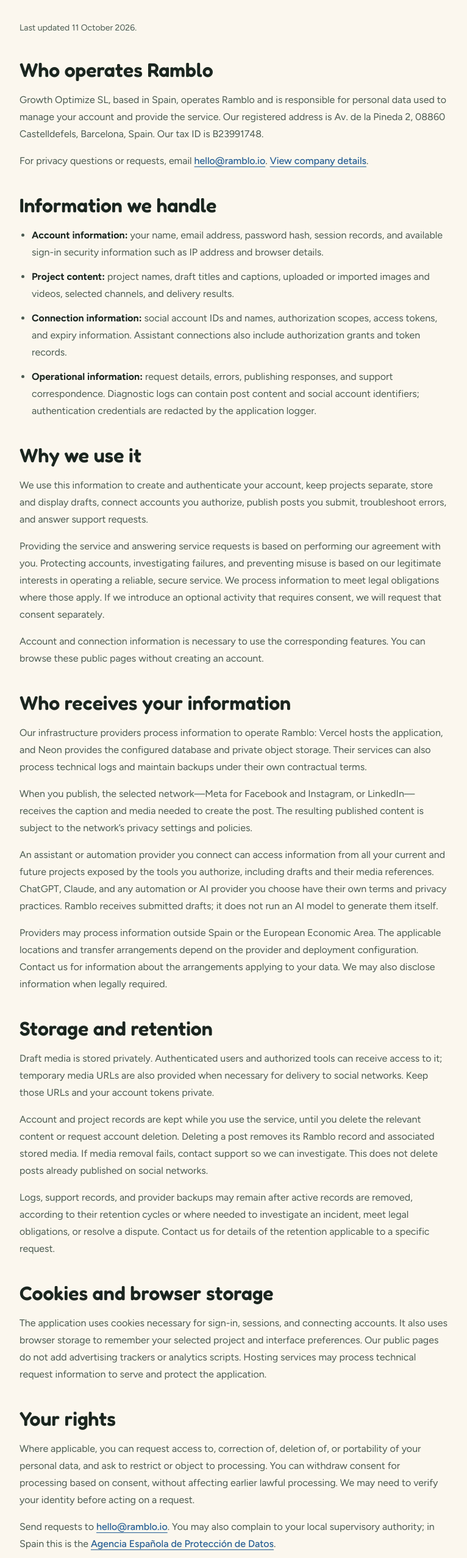
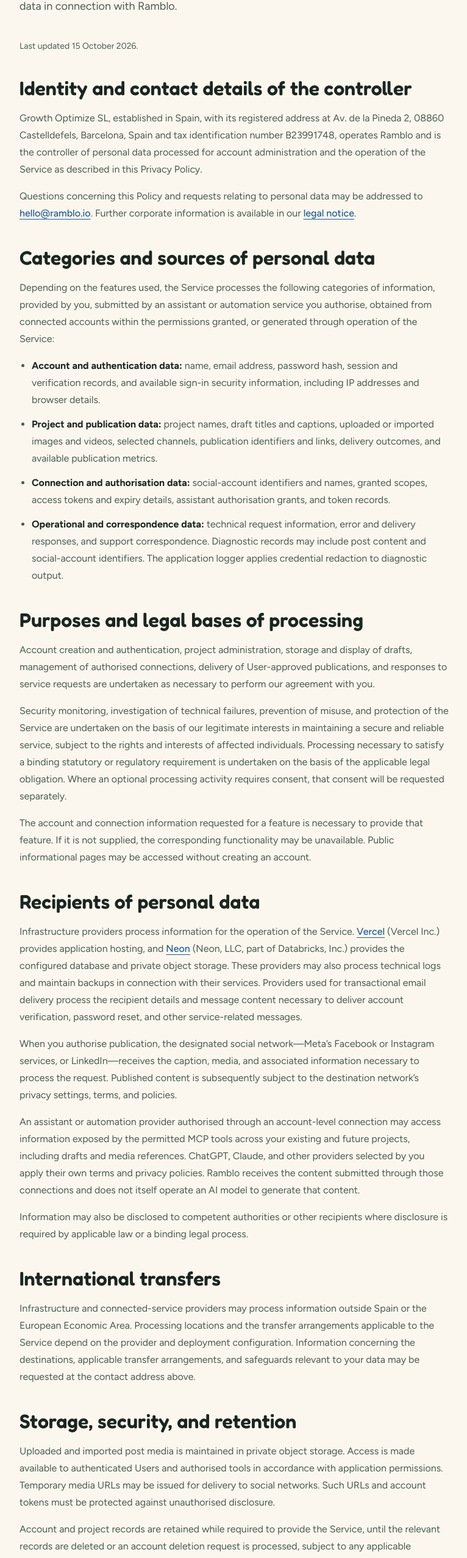
Before and after one commit to IvanStoilov/post-dispatch, a Next.js app: page /privacy in a window 1280 px wide. Shown: the part 234-2789 px from the top of the page at 61% size, without its empty margins (256-1022 px from the left). Built offline with nearby package versions, Linux system fonts and the light colour scheme.

Commit message:
Privacy & terms legal language changes

```diff
--- a/src/app/(public)/privacy/page.tsx
+++ b/src/app/(public)/privacy/page.tsx
@@ -21,186 +21,259 @@
     >
       <PageIntro
         title="Privacy policy"
-        description="How your information is used when you create, review, and publish with Ramblo."
+        description="Information concerning the collection, use, disclosure, and retention of personal data in connection with Ramblo."
       />
-      <PolicyDate />
-      <DocumentSection id="controller" title="Who operates Ramblo">
+      <PolicyDate date="2026-10-15" />
+      <DocumentSection
+        id="controller"
+        title="Identity and contact details of the controller"
+      >
         <p>
-          {site.operator}, based in {site.country}, operates Ramblo and is
-          responsible for personal data used to manage your account and provide
-          the service. Our registered address is {site.address}. Our tax ID is{" "}
-          {site.taxId}.
+          {site.operator}, established in {site.country}, with its registered
+          address at {site.address} and tax identification number {site.taxId},
+          operates Ramblo and is the controller of personal data processed for
+          account administration and the operation of the Service as described
+          in this Privacy Policy.
         </p>
         <p>
-          For privacy questions or requests, email{" "}
+          Questions concerning this Policy and requests relating to personal
+          data may be addressed to{" "}
           <a className="document-link" href={`mailto:${site.email}`}>
             {site.email}
           </a>
-          .{" "}
+          . Further corporate information is available in our{" "}
           <Link className="document-link" href="/legal">
-            View company details
+            legal notice
           </Link>
           .
         </p>
       </DocumentSection>
-      <DocumentSection id="information" title="Information we handle">
+      <DocumentSection
+        id="information"
+        title="Categories and sources of personal data"
+      >
+        <p>
+          Depending on the features used, the Service processes the following
+          categories of information, provided by you, submitted by an assistant
+          or automation service you authorise, obtained from connected accounts
+          within the permissions granted, or generated through operation of the
+          Service:
+        </p>
         <ul className="flex list-disc flex-col gap-3 pl-5">
           <li>
-            <strong className="text-foreground">Account information:</strong>{" "}
-            your name, email address, password hash, session records, and
-            available sign-in security information such as IP address and
-            browser details.
-          </li>
-          <li>
-            <strong className="text-foreground">Project content:</strong>{" "}
-            project names, draft titles and captions, uploaded or imported
-            images and videos, selected channels, and delivery results.
-          </li>
-          <li>
-            <strong className="text-foreground">Connection information:</strong>{" "}
-            social account IDs and names, authorization scopes, access tokens,
-            and expiry information. Assistant connections also include
-            authorization grants and token records.
+            <strong className="text-foreground">
+              Account and authentication data:
+            </strong>{" "}
+            name, email address, password hash, session and verification
+            records, and available sign-in security information, including IP
+            addresses and browser details.
           </li>
           <li>
             <strong className="text-foreground">
-              Operational information:
+              Project and publication data:
             </strong>{" "}
-            request details, errors, publishing responses, and support
-            correspondence. Diagnostic logs can contain post content and social
-            account identifiers; authentication credentials are redacted by the
-            application logger.
+            project names, draft titles and captions, uploaded or imported
+            images and videos, selected channels, publication identifiers and
+            links, delivery outcomes, and available publication metrics.
+          </li>
+          <li>
+            <strong className="text-foreground">
+              Connection and authorisation data:
+            </strong>{" "}
+            social-account identifiers and names, granted scopes, access tokens
+            and expiry details, assistant authorisation grants, and token
+            records.
+          </li>
+          <li>
+            <strong className="text-foreground">
+              Operational and correspondence data:
+            </strong>{" "}
+            technical request information, error and delivery responses, and
+            support correspondence. Diagnostic records may include post content
+            and social-account identifiers. The application logger applies
+            credential redaction to diagnostic output.
           </li>
         </ul>
       </DocumentSection>
-      <DocumentSection id="purposes" title="Why we use it">
+      <DocumentSection
+        id="purposes"
+        title="Purposes and legal bases of processing"
+      >
         <p>
-          We use this information to create and authenticate your account, keep
-          projects separate, store and display drafts, connect accounts you
-          authorize, publish posts you submit, troubleshoot errors, and answer
-          support requests.
+          Account creation and authentication, project administration, storage
+          and display of drafts, management of authorised connections, delivery
+          of User-approved publications, and responses to service requests are
+          undertaken as necessary to perform our agreement with you.
         </p>
         <p>
-          Providing the service and answering service requests is based on
-          performing our agreement with you. Protecting accounts, investigating
-          failures, and preventing misuse is based on our legitimate interests
-          in operating a reliable, secure service. We process information to
-          meet legal obligations where those apply. If we introduce an optional
-          activity that requires consent, we will request that consent
-          separately.
+          Security monitoring, investigation of technical failures, prevention
+          of misuse, and protection of the Service are undertaken on the basis
+          of our legitimate interests in maintaining a secure and reliable
+          service, subject to the rights and interests of affected individuals.
+          Processing necessary to satisfy a binding statutory or regulatory
+          requirement is undertaken on the basis of the applicable legal
+          obligation. Where an optional processing activity requires consent,
+          that consent will be requested separately.
         </p>
         <p>
-          Account and connection information is necessary to use the
-          corresponding features. You can browse these public pages without
-          creating an account.
+          The account and connection information requested for a feature is
+          necessary to provide that feature. If it is not supplied, the
+          corresponding functionality may be unavailable. Public informational
+          pages may be accessed without creating an account.
         </p>
       </DocumentSection>
-      <DocumentSection id="sharing" title="Who receives your information">
+      <DocumentSection id="sharing" title="Recipients of personal data">
         <p>
-          Our infrastructure providers process information to operate Ramblo:
-          Vercel hosts the application, and Neon provides the configured
-          database and private object storage. Their services can also process
-          technical logs and maintain backups under their own contractual terms.
+          Infrastructure providers process information for the operation of the
+          Service.{" "}
+          <a className="document-link" href="https://vercel.com/">
+            Vercel
+          </a>{" "}
+          (Vercel Inc.) provides application hosting, and{" "}
+          <a className="document-link" href="https://neon.com/">
+            Neon
+          </a>{" "}
+          (Neon, LLC, part of Databricks, Inc.) provides the configured database
+          and private object storage. These providers may also process technical
+          logs and maintain backups in connection with their services. Providers
+          used for transactional email delivery process the recipient details
+          and message content necessary to deliver account verification,
+          password reset, and other service-related messages.
         </p>
         <p>
-          When you publish, the selected network—Meta for Facebook and
-          Instagram, or LinkedIn—receives the caption and media needed to create
-          the post. The resulting published content is subject to the network’s
-          privacy settings and policies.
+          When you authorise publication, the designated social network—Meta’s
+          Facebook or Instagram services, or LinkedIn—receives the caption,
+          media, and associated information necessary to process the request.
+          Published content is subsequently subject to the destination network’s
+          privacy settings, terms, and policies.
         </p>
         <p>
-          An assistant or automation provider you connect can access information
-          from all your current and future projects exposed by the tools you
-          authorize, including drafts and their media references. ChatGPT,
-          Claude, and any automation or AI provider you choose have their own
-          terms and privacy practices. Ramblo receives submitted drafts; it does
-          not run an AI model to generate them itself.
+          An assistant or automation provider authorised through an
+          account-level connection may access information exposed by the
+          permitted MCP tools across your existing and future projects,
+          including drafts and media references. ChatGPT, Claude, and other
+          providers selected by you apply their own terms and privacy policies.
+          Ramblo receives the content submitted through those connections and
+          does not itself operate an AI model to generate that content.
         </p>
         <p>
-          Providers may process information outside Spain or the European
-          Economic Area. The applicable locations and transfer arrangements
-          depend on the provider and deployment configuration. Contact us for
-          information about the arrangements applying to your data. We may also
-          disclose information when legally required.
+          Information may also be disclosed to competent authorities or other
+          recipients where disclosure is required by applicable law or a binding
+          legal process.
         </p>
       </DocumentSection>
-      <DocumentSection id="storage" title="Storage and retention">
+      <DocumentSection id="transfers" title="International transfers">
         <p>
-          Draft media is stored privately. Authenticated users and authorized
-          tools can receive access to it; temporary media URLs are also provided
-          when necessary for delivery to social networks. Keep those URLs and
-          your account tokens private.
+          Infrastructure and connected-service providers may process information
+          outside Spain or the European Economic Area. Processing locations and
+          the transfer arrangements applicable to the Service depend on the
+          provider and deployment configuration. Information concerning the
+          destinations, applicable transfer arrangements, and safeguards
+          relevant to your data may be requested at the contact address above.
+        </p>
+      </DocumentSection>
+      <DocumentSection id="storage" title="Storage, security, and retention">
+        <p>
+          Uploaded and imported post media is maintained in private object
+          storage. Access is made available to authenticated Users and
+          authorised tools in accordance with application permissions. Temporary
+          media URLs may be issued for delivery to social networks. Such URLs
+          and account tokens must be protected against unauthorised disclosure.
         </p>
         <p>
-          Account and project records are kept while you use the service, until
-          you delete the relevant content or request account deletion. Deleting
-          a post removes its Ramblo record and associated stored media. If media
-          removal fails, contact support so we can investigate. This does not
-          delete posts already published on social networks.
+          Account and project records are retained while required to provide the
+          Service, until the relevant records are deleted or an account deletion
+          request is processed, subject to any applicable retention obligations.
+          Deleting a post removes its local draft record and initiates removal
+          of its associated stored media. References to previously published
+          copies may be retained separately within the project; deleting a draft
+          does not automatically remove those references or the content
+          published on a social network.
         </p>
         <p>
-          Logs, support records, and provider backups may remain after active
-          records are removed, according to their retention cycles or where
-          needed to investigate an incident, meet legal obligations, or resolve
-          a dispute. Contact us for details of the retention applicable to a
-          specific request.
+          Technical logs, support correspondence, and provider backups may
+          remain after deletion of active records for periods determined by
+          their operational purpose, applicable backup cycles, the need to
+          investigate incidents or resolve disputes, and legal retention
+          requirements. Information concerning retention applicable to a
+          particular record or deletion request may be obtained through the
+          contact address above.
         </p>
       </DocumentSection>
-      <DocumentSection id="cookies" title="Cookies and browser storage">
+      <DocumentSection id="cookies" title="Cookies and local storage">
         <p>
-          The application uses cookies necessary for sign-in, sessions, and
-          connecting accounts. It also uses browser storage to remember your
-          selected project and interface preferences. Our public pages do not
-          add advertising trackers or analytics scripts. Hosting services may
-          process technical request information to serve and protect the
-          application.
+          The application uses cookies necessary to authenticate Users, maintain
+          sessions, and establish account connections. Browser storage is also
+          used to retain the selected project and interface preferences. The
+          public pages do not add advertising trackers or analytics scripts.
+          Hosting providers may process technical request information for
+          delivery, security, and operation of the website.
         </p>
       </DocumentSection>
-      <DocumentSection id="rights" title="Your rights">
+      <DocumentSection id="rights" title="Rights of data subjects">
         <p>
-          Where applicable, you can request access to, correction of, deletion
-          of, or portability of your personal data, and ask to restrict or
-          object to processing. You can withdraw consent for processing based on
-          consent, without affecting earlier lawful processing. We may need to
-          verify your identity before acting on a request.
+          Subject to the conditions and limitations of applicable data
+          protection law, you may request access, rectification, erasure,
+          restriction of processing, or portability of personal data. You may
+          object to processing based on legitimate interests on grounds relating
+          to your particular situation. Where processing is based on consent,
+          consent may be withdrawn at any time without affecting the lawfulness
+          of processing carried out before withdrawal.
         </p>
         <p>
-          Send requests to{" "}
+          Requests may be submitted to{" "}
           <a
             className="document-link"
             href={`mailto:${site.email}?subject=Ramblo%20privacy%20request`}
           >
             {site.email}
           </a>
-          . You may also complain to your local supervisory authority; in Spain
-          this is the{" "}
+          . We may request information reasonably necessary to verify the
+          identity and authority of the requester. Requests will be addressed
+          within the periods prescribed by applicable law.
+        </p>
+        <p>
+          You may lodge a complaint with a competent supervisory authority,
+          including the{" "}
           <a className="document-link" href="https://www.aepd.es/">
             Agencia Española de Protección de Datos
-          </a>
-          .
+          </a>{" "}
+          in Spain. Contacting us first is not a condition for exercising this
+          right.
         </p>
       </DocumentSection>
-      <DocumentSection id="deletion" title="Disconnecting and deleting data">
+      <DocumentSection
+        id="deletion"
+        title="Revocation of access and deletion requests"
+      >
         <p>
-          Disconnect social accounts in your project’s Connections screen.
-          Revoke assistant OAuth grants in MCP integration; rotate the account
-          bearer token to invalidate clients using that token. These actions
-          stop future access through those credentials but do not remove saved
-          posts.
+          Social-account connections may be revoked in the project’s Connections
+          screen. Assistant OAuth grants may be revoked in MCP integration, and
+          account bearer tokens may be rotated to invalidate access through the
+          previous token. These measures prevent subsequent access through the
+          affected credentials but do not, by themselves, delete stored drafts,
+          publications, or information already received by a third-party
+          provider.
         </p>
         <p>
-          For account deletion and related data removal, follow the{" "}
+          Requests for account deletion and associated data removal are
+          currently processed through support in accordance with the{" "}
           <Link className="document-link" href="/data-deletion">
             data deletion instructions
           </Link>
-          . Account deletion is currently handled through support.
+          . Deletion from Ramblo does not itself remove content already
+          published to a third-party social network.
         </p>
       </DocumentSection>
-      <DocumentSection id="changes" title="Changes to this policy">
+      <DocumentSection id="changes" title="Revisions to this Privacy Policy">
         <p>
-          We update this page when the service or our practices change and
-          revise the date above. Material changes will be communicated through
-          the service or your account email where appropriate.
+          This Policy may be revised to reflect changes in the Service or the
+          processing practices described herein. The current version and
+          revision date will be displayed on this page. Material changes will be
+          communicated through the Service or the account email address where
+          appropriate or required by law. Where a new processing activity
+          requires consent, publication of a revised Policy will not substitute
+          for obtaining that consent.
         </p>
       </DocumentSection>
     </main>
--- a/src/components/public/site-shell.tsx
+++ b/src/components/public/site-shell.tsx
@@ -150,17 +150,17 @@
     </section>
   );
 }
-export function PolicyDate() {
+export function PolicyDate({ date = site.updated }: { date?: string }) {
   return (
     <p className="text-sm text-muted-foreground">
       Last updated{" "}
-      <time dateTime={site.updated}>
+      <time dateTime={date}>
         {new Intl.DateTimeFormat("en-GB", {
           day: "numeric",
           month: "long",
           year: "numeric",
           timeZone: "Europe/Madrid",
-        }).format(new Date(`${site.updated}T12:00:00Z`))}
+        }).format(new Date(`${date}T12:00:00Z`))}
       </time>
       .
     </p>
```
Also changed, not shown: src/app/(public)/terms/page.tsx (+171 -91 lines).
